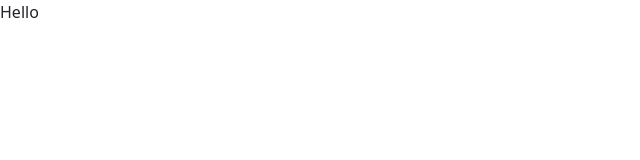
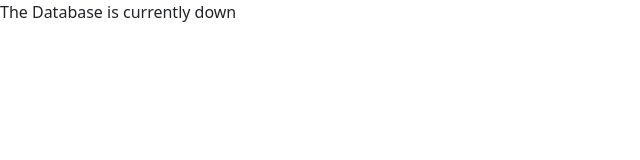
Before and after one commit to WilsonRib/wilsonrib.github.io, a plain HTML site: page index.html in a window 1280 px wide. Shown: the whole page, without its empty margins (0-640 px from the left). Drawn offline with nearby package versions, Linux system fonts and the light colour scheme.

```diff
--- a/index.html
+++ b/index.html
@@ -16,7 +16,7 @@
         integrity="sha384-MrcW6ZMFYlzcLA8Nl+NtUVF0sA7MsXsP1UyJoMp4YLEuNSfAP+JcXn/tWtIaxVXM"
         crossorigin="anonymous">
     </script>
-    Hello
+    The Database is currently down
 </body>
 
 </html>
```
